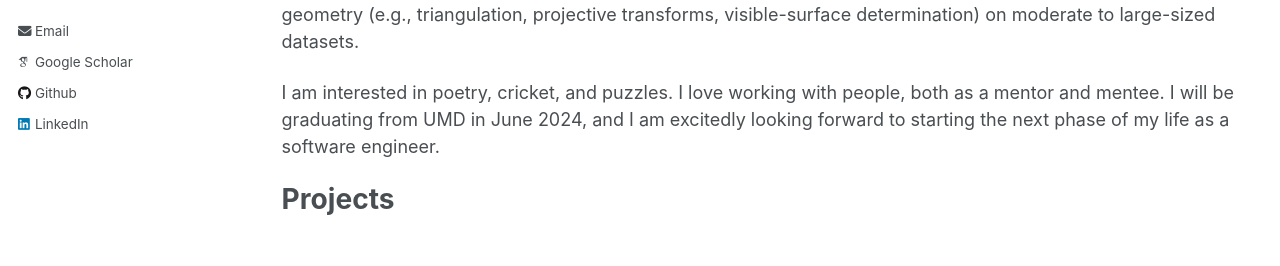
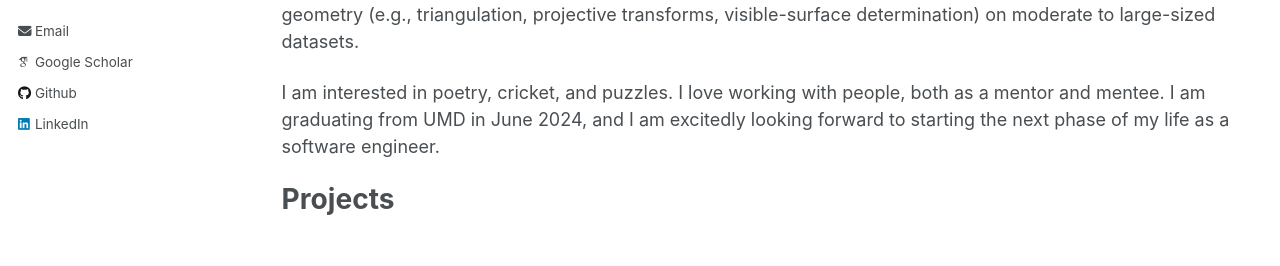
Before and after one commit to ieranik/ieranik.github.io, a Jekyll site: the page built from _pages/about.md, in a window 1280 px wide and 900 px high. Shown: the part 444-710 px from the top of the window. Built offline with Jekyll 4.4.1, drawn with Linux system fonts in a browser that asks for light colours; some web fonts are replaced.

Commit message:
updated about section

```diff
--- a/_pages/about.md
+++ b/_pages/about.md
@@ -15,7 +15,7 @@ Hi. I am Ishat, a CS masters student at [the University of Maryland College Park
 
 My academic explorations span diverse fields of computer science including deep learning, robotics, graph algorithms, geometric computing, etc. I have significant experience with deep learning architectures for single and multi-agent path planning and perception, which include graph neural networks, transformers, value iteration networks, objection detectors, depth estimators, etc. In my body of research, I have extensively applied and developed techniques from graph theory (e.g., partitioning, maximum flow, matching, etc.) and computational geometry (e.g., triangulation, projective transforms, visible-surface determination) on moderate to large-sized datasets.
 
-I am interested in poetry, cricket, and puzzles. I love working with people, both as a mentor and mentee. I will be graduating from UMD in June 2024, and I am excitedly looking forward to starting the next phase of my life as a software engineer.
+I am interested in poetry, cricket, and puzzles. I love working with people, both as a mentor and mentee. I am graduating from UMD in June 2024, and I am excitedly looking forward to starting the next phase of my life as a software engineer.
 
 
 
```
